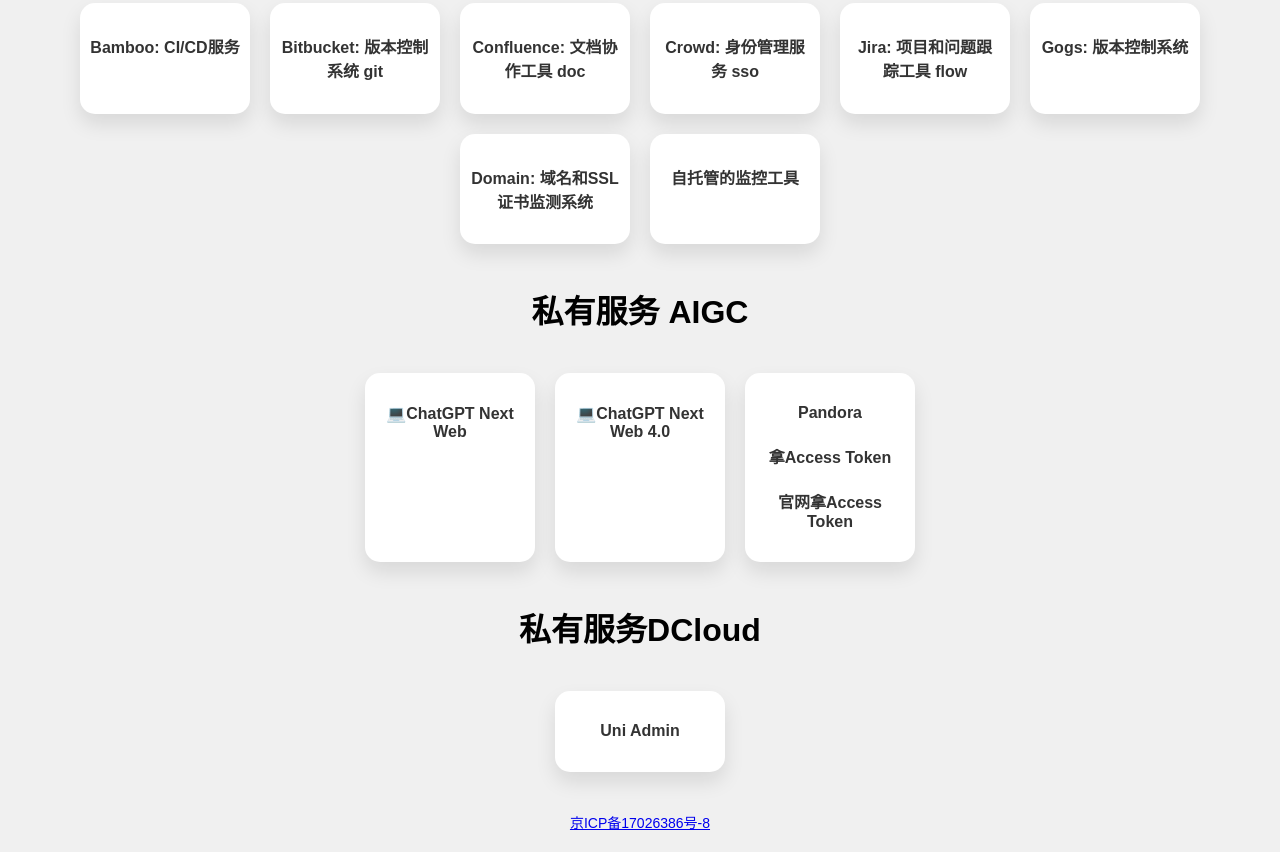
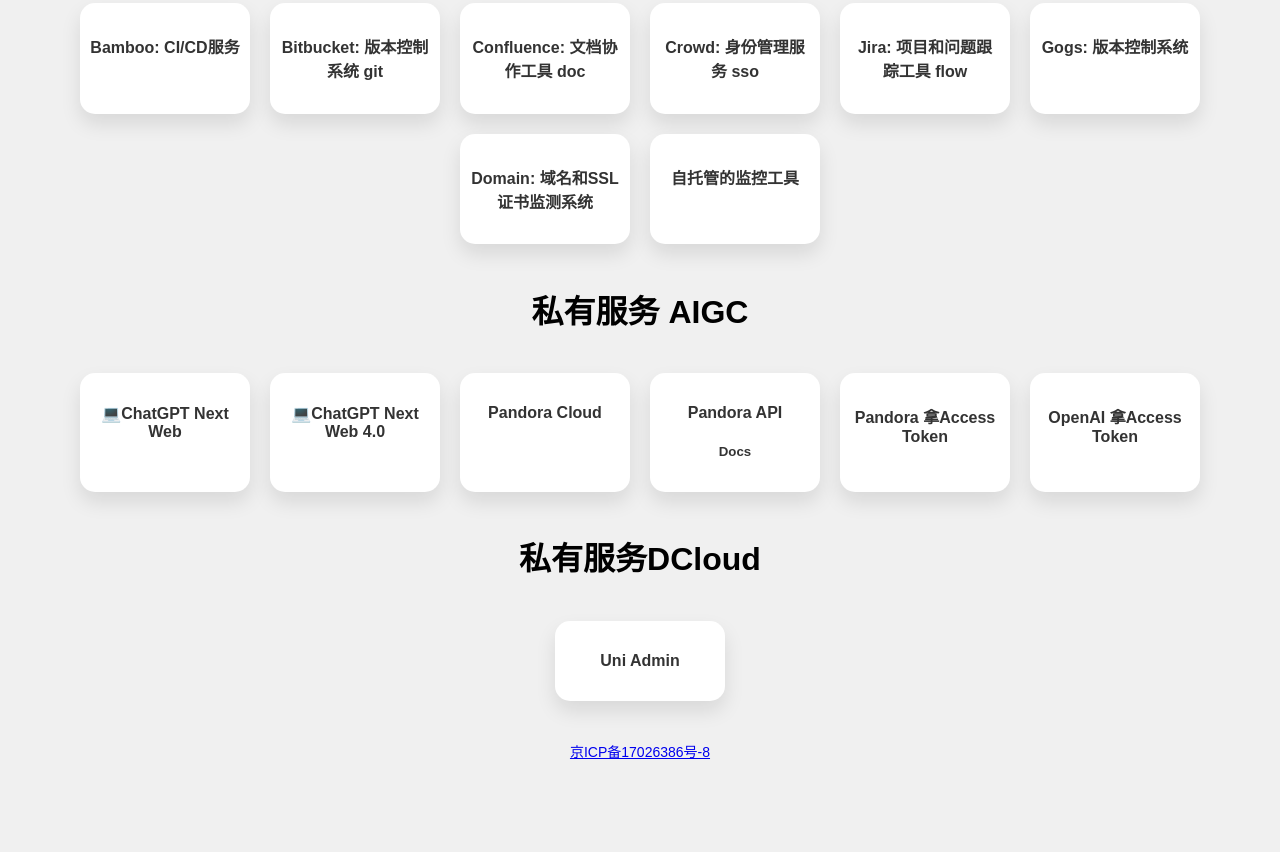
Before and after one commit to tdouguo/nav, a plain HTML site: page index.html in a window 1280 px wide. Shown: the part 876-1728 px from the top of the page. After the commit the page ends 1657 px from the top, so only its background shows below. Drawn offline with Linux system fonts and the light colour scheme.

Commit message:
Update index.html

```diff
--- a/index.html
+++ b/index.html
@@ -130,9 +130,17 @@
             <a href="https://4.gait.cc"><h4>💻ChatGPT Next Web 4.0</h4></a>
         </div>
         <div class="card">
-            <a href="https://chat.thh.cc"><h4>Pandora</h4></a>
-            <a href="http://ai-20230626.fakeopen.com/auth"><h4>拿Access Token</h4></a>
-            <a href="http://chat.openai.com/api/auth/session"><h4>官网拿Access Token</h4></a>
+            <a href="https://chat.thh.cc"><h4>Pandora Cloud</h4></a>
+        </div>
+        <div class="card">
+            <a href="https://pdl-api.thh.cc"><h4>Pandora API</h4></a>
+            <a href="https://github.com/zhile-io/pandora/blob/master/doc/HTTP-API.md"><h5>Docs</h5></a>
+        </div>
+        <div class="card">
+            <a href="http://ai-20230626.fakeopen.com/auth"><h4>Pandora 拿Access Token</h4></a>
+        </div>
+         <div class="card">
+            <a href="http://chat.openai.com/api/auth/session"><h4>OpenAI 拿Access Token</h4></a>
         </div>
     </div>
     <h1>私有服务DCloud</h1>
```
